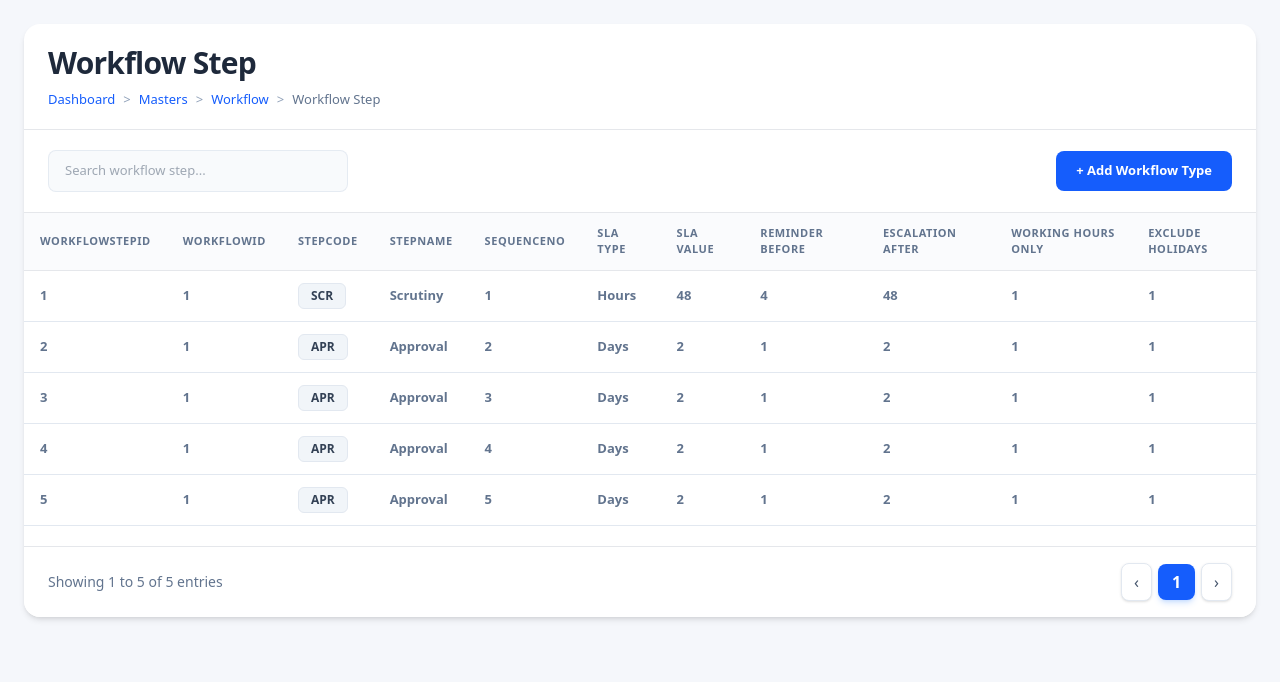
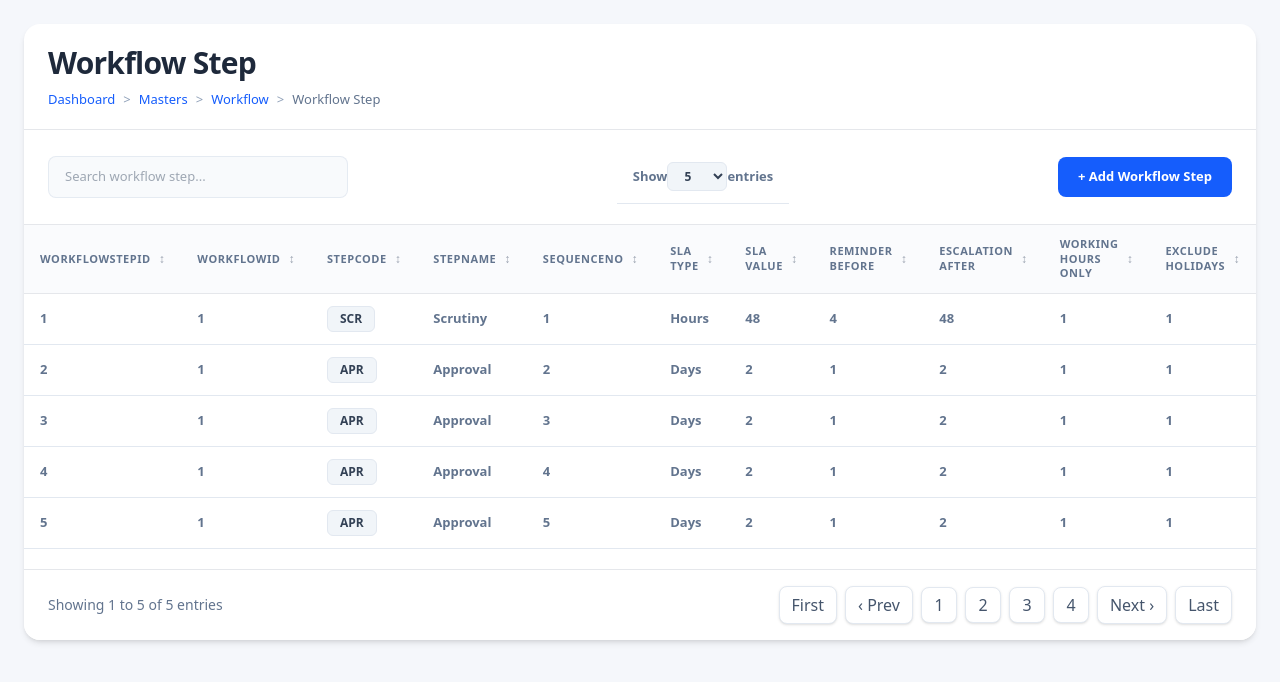
Before and after one commit to Abhishekkyadav/FlowCore_FN, a Next.js app: page /workflow in a window 1280 px wide. Shown: the top 682 px of the page. Built offline with nearby package versions, Linux system fonts and the light colour scheme.

Commit message:
updation done is table and footer

```diff
--- /dev/null
+++ b/src/components/WorkFlowTransition/Transitionfooter.js
@@ -0,0 +1,3 @@
+import Footer from "../WorkflowStep/footer.js";
+export default function Transitionfooter() {
+    <Footer/> }
--- a/src/components/WorkflowStep/footer.js
+++ b/src/components/WorkflowStep/footer.js
@@ -10,13 +10,42 @@ export default function Footer() {
       </div>
 
       {/* Right Side */}
+       <div className="flex items-center gap-2">
 
-         <div className="flex items-center gap-1.5">
-          <button className="px-3 py-1.5 border border-slate-200 rounded-lg bg-white text-slate-600 hover:bg-slate-50 shadow-sm">‹</button>
-          <button className="px-3.5 py-1.5 bg-blue-600 text-white rounded-lg font-bold shadow-md shadow-blue-500/20">1</button>
-          <button className="px-3 py-1.5 border border-slate-200 rounded-lg bg-white text-slate-600 hover:bg-slate-50 shadow-sm">›</button>
-        </div>
-      </div>
+  <button className="px-3 py-1.5 border border-slate-200 rounded-lg bg-white text-slate-600 shadow-sm transition-all duration-200 hover:bg-blue-600 hover:text-white hover:border-blue-600">
+    First
+  </button>
+
+  <button className="px-3 py-1.5 border border-slate-200 rounded-lg bg-white text-slate-600 shadow-sm transition-all duration-200 hover:bg-blue-600 hover:text-white hover:border-blue-600">
+    ‹ Prev
+  </button>
+
+  <button className="w-9 h-9 border border-slate-200 rounded-lg bg-white text-slate-600 shadow-sm transition-all duration-200 hover:bg-blue-600 hover:text-white hover:border-blue-600">
+    1
+  </button>
+
+  <button className="w-9 h-9 border border-slate-200 rounded-lg bg-white text-slate-600 shadow-sm transition-all duration-200 hover:bg-blue-600 hover:text-white hover:border-blue-600">
+    2
+  </button>
+
+  <button className="w-9 h-9 border border-slate-200 rounded-lg bg-white text-slate-600 shadow-sm transition-all duration-200 hover:bg-blue-600 hover:text-white hover:border-blue-600">
+    3
+  </button>
+
+  <button className="w-9 h-9 border border-slate-200 rounded-lg bg-white text-slate-600 shadow-sm transition-all duration-200 hover:bg-blue-600 hover:text-white hover:border-blue-600">
+    4
+  </button>
+
+  <button className="px-3 py-1.5 border border-slate-200 rounded-lg bg-white text-slate-600 shadow-sm transition-all duration-200 hover:bg-blue-600 hover:text-white hover:border-blue-600">
+    Next ›
+  </button>
+
+  <button className="px-3 py-1.5 border border-slate-200 rounded-lg bg-white text-slate-600 shadow-sm transition-all duration-200 hover:bg-blue-600 hover:text-white hover:border-blue-600">
+    Last
+  </button>
+
+</div>
+</div>
 
   );
 }
--- a/src/components/WorkflowStep/main.js
+++ b/src/components/WorkflowStep/main.js
@@ -1,7 +1,7 @@
 import React, { useState } from "react";
 import Footer from "./footer.js";
 import Link from "next/link";
-import AddWorkflowStepModal from "../AddWorkflowStepModal.js";
+import AddWorkflowStepModal from "./AddWorkflowStepModal.js";
 
 const workflowSteps = [
   {
@@ -73,6 +73,29 @@ const workflowSteps = [
 
 export default function WorkflowStep() {
   const [showModal, setShowModal] = useState(false);
+  const [pageSize, setPageSize] = useState(5);
+  // code for the sorting of table headings
+  const [sortConfig, setSortConfig] = useState({
+  key: "",
+  direction: "asc",
+});
+const handleSort = (key) => {
+  let direction = "asc";
+
+  if (
+    sortConfig.key === key &&
+    sortConfig.direction === "asc"
+  ) {
+    direction = "desc";
+  }
+
+  setSortConfig({
+    key,
+    direction,
+  });
+
+  // Sorting logic can be added later when API comes
+};
 
   return (
     <div className="p-6 bg-[#f5f7fb] min-h-screen font-sans text-slate-700">
@@ -114,12 +137,27 @@ export default function WorkflowStep() {
               placeholder="Search workflow step..."
               className="w-[300px] px-4 py-2.5 border border-slate-200/80 rounded-lg text-[13px] text-slate-600 focus:outline-none bg-slate-50"
             />
+            {/* Show Entries */}
+      <div className="px-4 py-3 border-b border-slate-200 text-[13px] text-slate-500 font-bold">
+        <span>Show</span>
+
+        <select
+          value={pageSize}
+          onChange={(e) => setPageSize(Number(e.target.value))}
+          className="inline-flex item-center px-3 py-1 rounded-md bg-[#f1f5f9] text-[#334155] text-xs font-semibold border border-[#e2e8f0]">
+          <option value={5}>5</option>
+          <option value={10}>10</option>
+          <option value={25}>25</option>
+        </select>
+
+        <span>entries</span>
+      </div>
 
             <button
               onClick={() => setShowModal(true)}
               className="px-5 py-2.5 bg-blue-600 text-white rounded-lg text-[13px] font-semibold hover:bg-blue-700 transition-colors"
             >
-              + Add Workflow Type
+              + Add Workflow Step
             </button>
           </div>
         </div>
@@ -127,33 +165,49 @@ export default function WorkflowStep() {
         {/* Table */}
         <div className="overflow-x-auto">
           <table className="w-full border-collapse">
+
 <thead>
-              <tr className="bg-slate-50/70 border-b border-slate-200 text-[11px] font-bold uppercase tracking-wider text-slate-500">
+  <tr className="bg-slate-50/70 border-b border-slate-200 text-xs font-bold uppercase tracking-wider text-slate-500">
+
     {[
-                  "WorkflowStepId",
-                  "WorkflowId",
-                  "StepCode",
-                  "StepName",
-                  "SequenceNo",
-                  "SLA Type",
-                  "SLA Value",
-                  "Reminder Before",
-                  "Escalation After",
-                  "Working Hours Only",
-                  "Exclude Holidays",
-                ].map((heading) => (
+      { label: "WorkflowStepId", key: "workflowStepId" },
+      { label: "WorkflowId", key: "workflowId" },
+      { label: "StepCode", key: "stepCode" },
+      { label: "StepName", key: "stepName" },
+      { label: "SequenceNo", key: "sequenceNo" },
+      { label: "SLA Type", key: "slaType" },
+      { label: "SLA Value", key: "slaValue" },
+      { label: "Reminder Before", key: "reminderBefore" },
+      { label: "Escalation After", key: "escalationAfter" },
+      { label: "Working Hours Only", key: "workingHoursOnly" },
+      { label: "Exclude Holidays", key: "excludeHolidays" },
+    ].map((column) => (
       <th
-                    key={heading}
-                    className="px-4 py-3 text-left border-b border-gray-200 text-[11px] font-bold uppercase tracking-wider text-slate-500"
-                  >
-                    {heading}
+        key={column.key}
+        onClick={() => handleSort(column.key)}
+        className="px-4 py-3 text-left border-b border-gray-200 text-[11px] font-bold uppercase tracking-wider text-slate-500">
+        <div className="flex items-center gap-2">
+          <span>{column.label}</span>
+
+          <span className="text-gray-400 text-xs">
+            {sortConfig.key === column.key ? (
+              sortConfig.direction === "asc" ? (
+                "▲"
+              ) : (
+                "▼"
+              )
+            ) : (
+              "↕"
+            )}
+          </span>
+        </div>
       </th>
     ))}
+
   </tr>
 </thead>
-
             <tbody>
-              {workflowSteps.map((item) => (
+              {workflowSteps.slice(0,pageSize).map((item) => (
                 <tr
                   key={item.workflowStepId}
                   className="hover:bg-slate-50 transition-colors"
--- /dev/null
+++ b/src/pages/workflowtransition.js
@@ -0,0 +1,7 @@
+import Transitionfooter from "../components/WorkFlowTransition/Transitionfooter";
+import AddWorkFlowTransitionModal from "../components/WorkFlowTransition/AddWorkFlowTransitionModal";
+import Transitiontable from "../components/WorkFlowTransition/Transitiontable";
+import Transitionheader from "../components/WorkFlowTransition/Transitionheader";
+export default function WorkflowTransitionPage() {
+    return <WorkFlowTransition />;
+}
```
Also changed, not shown: src/components/WorkFlowTransition/AddWorkFlowTransitionModal.js (added), src/components/WorkFlowTransition/Transitionheader.js (added), src/components/WorkFlowTransition/Transitiontable.js (added), src/components/WorkflowStep/AddWorkflowStepModal.js (renamed from src/components/AddWorkflowStepModal.js), src/components/WorkflowStep/header.js (added). Lines whose indentation alone changed are shown as unchanged.
